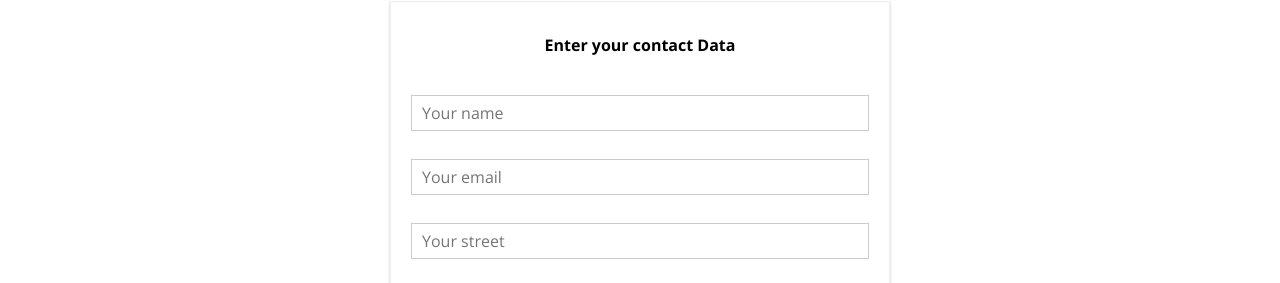
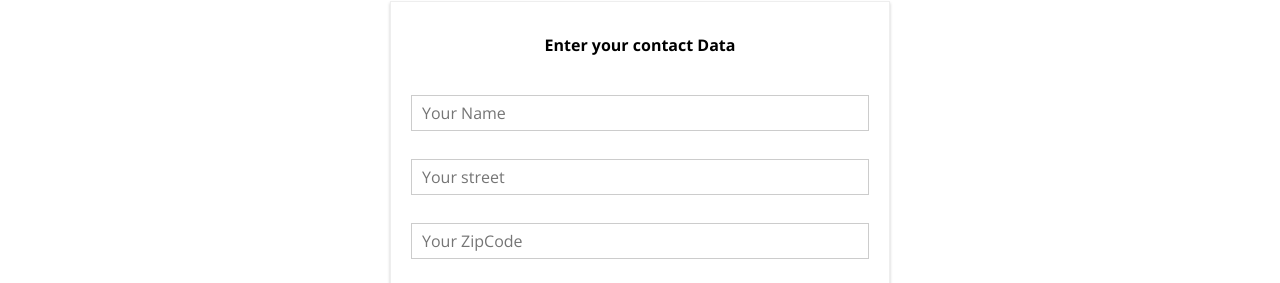
Before and after one commit to momtysamby/BurgerBuilder, a React app: page /checkout in a window 1280 px wide. Both pictures are taken after a click on the button "CONTINUE". Shown: the part 517-800 px from the top of the page. Built offline with nearby package versions, Linux system fonts and the light colour scheme.

Commit message:
Dynamic input components and dropdown added

```diff
--- a/src/components/UI/Input/Input.js
+++ b/src/components/UI/Input/Input.js
@@ -3,16 +3,37 @@ import classes from './Input.css'
 
 
 const input = (props) => {
-    let inputElement = null //Lecture 236
-    switch (props.inputtype) {
+    let inputElement = null //Lecture 236, 237
+    switch (props.elementType) {
         case ('input'):
-            inputElement = <input className={classes.InputElement} {...props}/>
+            inputElement = <input
+            className={classes.InputElement}
+            {...props.elementConfig}
+            value={props.value}/>
             break
         case ('textarea'):
-            inputElement = <textarea className={classes.InputElement} {...props}/>
+            inputElement = <textarea
+            className={classes.InputElement}
+            {...props.elementConfig}
+            value={props.value}/>
             break
+        case ('select'):
+            inputElement = (
+            <select
+                className={classes.InputElement}
+                value={props.value}>
+                {props.elementConfig.options.map(option => (
+                    <option key={option.value} value={option.value}>
+                        {option.displayValue}
+                    </option>
+                ))}
+            </select>)
+        break
         default:
-            inputElement = <input className={classes.InputElement} {...props}/>
+            inputElement = <input
+            className={classes.InputElement}
+            {...props.elementConfig}
+            value={props.value}/>
     }
     return(
     <div className={classes.Input}>
--- a/src/containers/Checkout/ContactData/ContactData.js
+++ b/src/containers/Checkout/ContactData/ContactData.js
@@ -7,11 +7,57 @@ import Input from '../../../components/UI/Input/Input'
 
 class ContactData extends Component{
     state = {
-        name: '',
-        email: '',
-        address: {
-            street: '',
-            postalCode: ''
+        orderForm: {
+                name: {
+                    elementType: 'input',
+                    elementConfig: {
+                        type: 'text',
+                        placeholder: 'Your Name'
+                    },
+                    value: ''
+                },
+                street: {
+                    elementType: 'input',
+                    elementConfig: {
+                        type: 'text',
+                        placeholder: 'Your street'
+                    },
+                    value: ''
+                },
+                zipCode: {
+                    elementType: 'input',
+                    elementConfig: {
+                        type: 'text',
+                        placeholder: 'Your ZipCode'
+                    },
+                    value: ''
+                },
+                country: {
+                    elementType: 'input',
+                    elementConfig: {
+                        type: 'text',
+                        placeholder: 'Your Country'
+                    },
+                    value: ''
+                },
+                email: {
+                    elementType: 'input',
+                    elementConfig: {
+                        type: 'email',
+                        placeholder: 'Your Email'
+                    },
+                    value: ''
+                },
+                deliveryMethod: {
+                    elementType: 'select',
+                    elementConfig: {
+                        options: [
+                            {value: 'fastest', displayValue: 'Fastest'},
+                            {value: 'cheapest', displayValue: 'Cheapest'}
+                        ]
+                    },
+                    value: ''
+                }
         },
         loading: false
     }
@@ -22,16 +68,6 @@ class ContactData extends Component{
         const order = {
             ingredients: this.props.ingredients,
             price: this.props.price,
-            customer: {
-                name: 'Nikolai Golovan',
-                address: {
-                    street: 'Polovinko 218',
-                    zipcode: '346885',
-                    country: 'Germany'
-                },
-                email: 'momtysamby@gmail.com'
-            },
-            deliveryMethod: 'fastest'
         }
         axios.post('/orders.json', order)
             .then(response => {
@@ -44,12 +80,22 @@ class ContactData extends Component{
     }
 
     render() {
+        const formElementsArray = []
+        for (let key in this.state.orderForm) {
+            formElementsArray.push({
+                id: key, //lecture 237
+                config: this.state.orderForm[key]
+            })
+        }
         let form = (
             <form>
-                    <Input inputtype='input' type='text' name='name' placeholder='Your name' />
-                    <Input inputtype='input' type='text' name='email' placeholder='Your email' />
-                    <Input inputtype='input' type='text' name='street' placeholder='Your street' />
-                    <Input inputtype='input' type='text' name='postal' placeholder='Your postal code' />
+                    {formElementsArray.map(formElemet => (
+                        <Input
+                            key={formElemet.id}
+                            elementType={formElemet.config.elementType}
+                            elementConfig={formElemet.config.elementConfig}
+                            value={formElemet.config.value}/>
+                    ))}
                     <Button btnType='Success' clicked={this.orderHandler}>ORDER</Button>
                 </form>
         )
```
